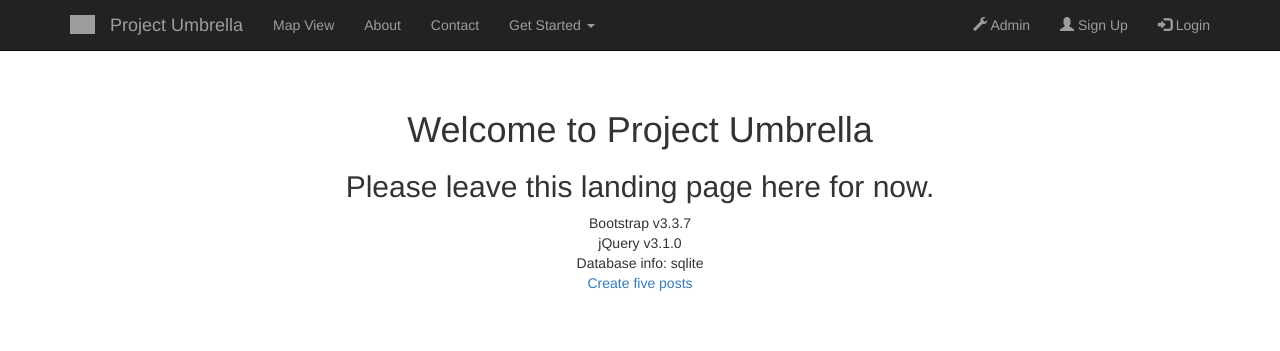
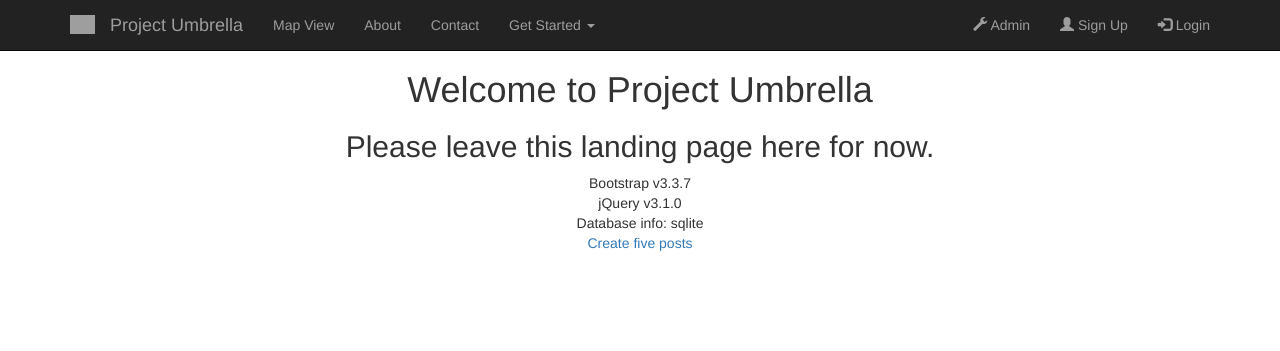
Before and after one commit to bfarayev/ProjectUmbrella-Code, a Django app: page / in a window 1280 px wide. Shown: the top 351 px of the page. Run offline with Django 3.2, Linux system fonts and the light colour scheme; some libraries are stand-ins or nearby versions; grey boxes are pictures that could not be loaded.

Commit message:
Fixed css padding

```diff
--- a/umbrella/templates/umbrella/base.html
+++ b/umbrella/templates/umbrella/base.html
@@ -57,7 +57,7 @@
             </div> <!--/.nav-collapse -->
         </div>
     </nav>
-    <div style="padding-top: 50px;"></div>
+    <div style="padding-top: 10px;"></div>
     {% block content %}{% endblock %}
 
     <!-- Bootstrap core JavaScript
```
